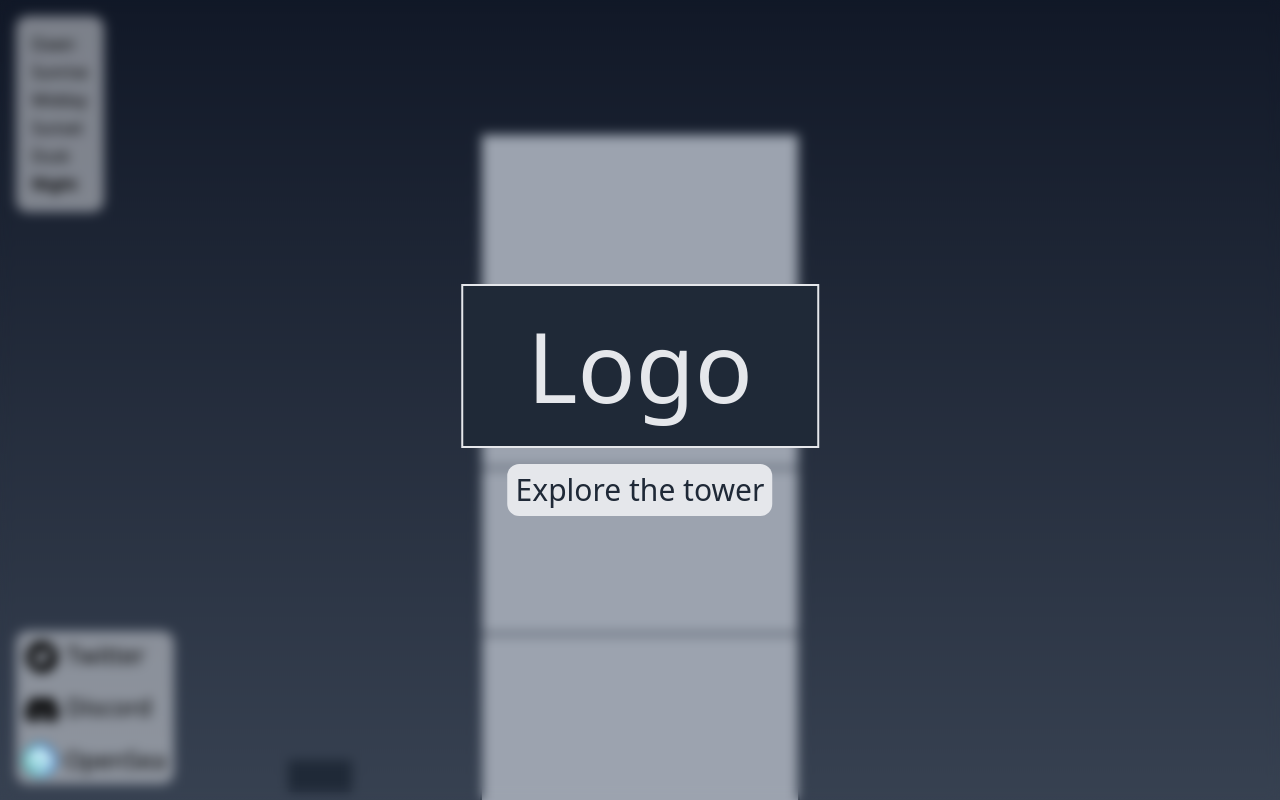
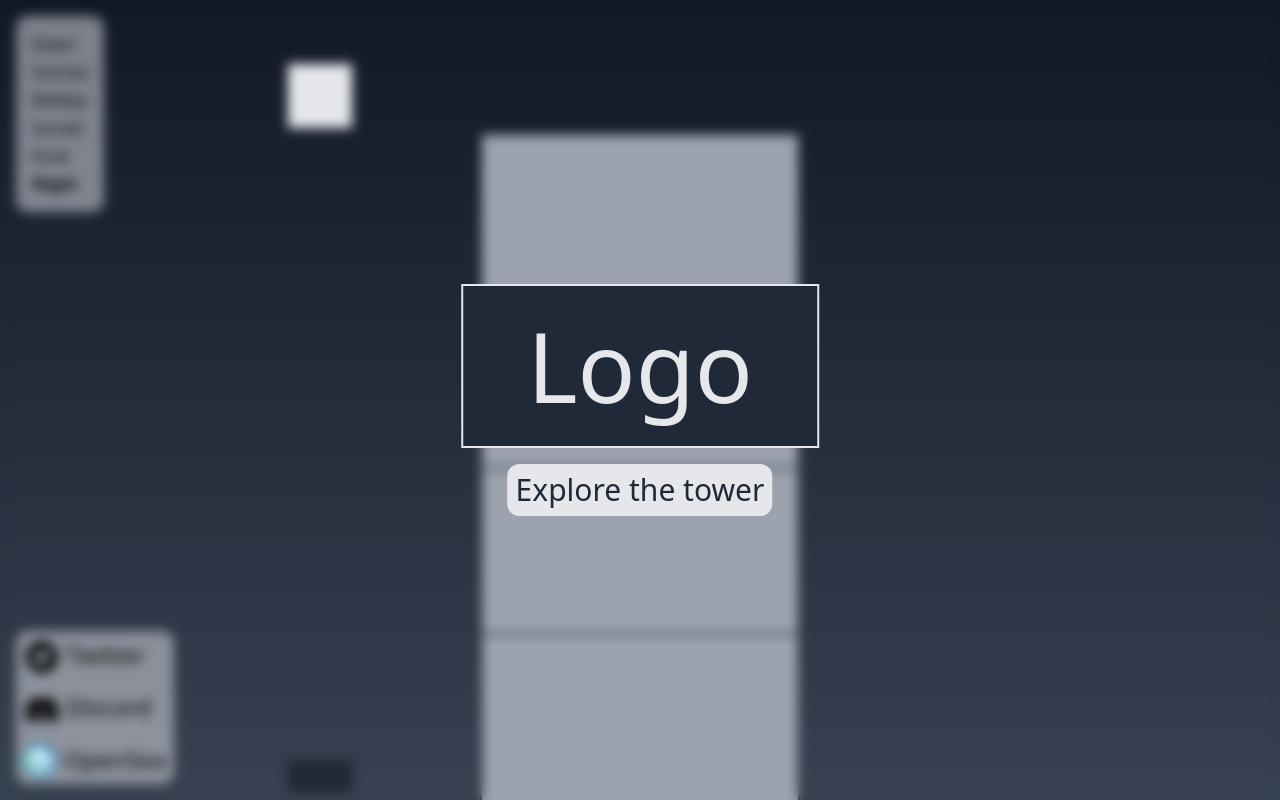
Before and after one commit to Legion555/bit-guy_website, a React (Create React App) app: page / in a window 1280 px wide. Built offline with nearby package versions, Linux system fonts and the light colour scheme.

Commit message:
add sun and moon

```diff
--- a/src/App.js
+++ b/src/App.js
@@ -1,6 +1,7 @@
-import {useEffect, useState} from 'react'
+import {useState} from 'react'
 //components
 import Intro from './components/Intro'
+import Background from './components/Background/index'
 import CloudContainer from './components/Clouds'
 import Building from './components/Building'
 import Car from './components/Car'
@@ -11,48 +12,11 @@ import Audio from './components/Audio'
 
 function App() {
   const [isEntered, setIsEntered] = useState(false);
-  const [timeOfDay, setTimeOfDay] = useState();
-
-  useEffect(() => {
-    let today = new Date();
-    let hour = today.getHours();
-    if (0 < hour && hour < 6) {
-      return setTimeOfDay('night');
-    } else if (5 < hour && hour < 8) {
-      return setTimeOfDay('dawn');
-    } else if (8 < hour && hour < 11) {
-      return setTimeOfDay('sunrise');
-    } else if (11 < hour && hour < 16) {
-      return setTimeOfDay('midday');
-    } else if (16 < hour && hour < 19) {
-      return setTimeOfDay('sunset');
-    } else if (19 < hour && hour < 24) {
-      return setTimeOfDay('night');
-    }
-  }, [])
-
-  const genBgColor = () => {
-    switch (timeOfDay) {
-      case 'dawn':
-        return 'bg-gradient-to-b from-blue-800 to-yellow-100';
-      case 'sunrise':
-        return 'bg-gradient-to-b from-blue-600 to-yellow-200';
-      case 'midday':
-        return 'bg-gradient-to-b from-blue-400 to-blue-400';
-      case 'sunset':
-        return 'bg-gradient-to-b from-blue-600 to-red-200';
-      case 'dusk':
-        return 'bg-gradient-to-b from-blue-800 to-yellow-600';
-      case 'night':
-        return 'bg-gradient-to-b from-gray-900 to-gray-700';
-      default:
-        break;
-    }
-  }
 
   return (
-    <div className={`w-full h-screen relative overflow-hidden ${genBgColor()}`}>
+    <div className="w-full h-screen relative overflow-hidden">
       {!isEntered && <Intro setIsEntered={setIsEntered} /> }
+      <Background />
 
       <Building />
       <Car isEntered={isEntered} />
@@ -60,29 +24,8 @@ function App() {
       {isEntered && <Audio /> }
 
       <SocialLinks />
-
-      <SetTimeOfDay timeOfDay={timeOfDay} setTimeOfDay={setTimeOfDay}  />
     </div>
   );
 }
 
-const SetTimeOfDay = ({timeOfDay, setTimeOfDay}) => {
-  return (
-    <div className="absolute z-30 top-4 left-4 p-4 flex flex-col gap-1 rounded-xl bg-gray-200 bg-opacity-50">
-      <h1 className={`cursor-pointer ${timeOfDay === 'dawn' && 'font-bold'}`}
-        onClick={() => setTimeOfDay('dawn')}>Dawn</h1>
-      <h1 className={`cursor-pointer ${timeOfDay === 'sunrise' && 'font-bold'}`}
-        onClick={() => setTimeOfDay('sunrise')}>Sunrise</h1>
-      <h1 className={`cursor-pointer ${timeOfDay === 'midday' && 'font-bold'}`}
-        onClick={() => setTimeOfDay('midday')}>Midday</h1>
-      <h1 className={`cursor-pointer ${timeOfDay === 'sunset' && 'font-bold'}`}
-        onClick={() => setTimeOfDay('sunset')}>Sunset</h1>
-      <h1 className={`cursor-pointer ${timeOfDay === 'dusk' && 'font-bold'}`}
-        onClick={() => setTimeOfDay('dusk')}>Dusk</h1>
-      <h1 className={`cursor-pointer ${timeOfDay === 'night' && 'font-bold'}`}
-        onClick={() => setTimeOfDay('night')}>Night</h1>
-    </div>
-  )
-}
-
 export default App;
--- /dev/null
+++ b/src/components/Background/index.js
@@ -0,0 +1,106 @@
+import {useState, useEffect} from 'react';
+
+
+
+export default function Background() {
+    const [timeOfDay, setTimeOfDay] = useState();
+
+  useEffect(() => {
+    let today = new Date();
+    let hour = today.getHours();
+    if (0 < hour && hour < 6) {
+      return setTimeOfDay('night');
+    } else if (5 < hour && hour < 8) {
+      return setTimeOfDay('dawn');
+    } else if (8 < hour && hour < 11) {
+      return setTimeOfDay('sunrise');
+    } else if (11 < hour && hour < 16) {
+      return setTimeOfDay('midday');
+    } else if (16 < hour && hour < 19) {
+      return setTimeOfDay('sunset');
+    } else if (19 < hour && hour < 24) {
+      return setTimeOfDay('night');
+    }
+  }, [])
+
+  const genBgColor = () => {
+    switch (timeOfDay) {
+      case 'dawn':
+        return 'bg-gradient-to-b from-blue-800 to-yellow-100';
+      case 'sunrise':
+        return 'bg-gradient-to-b from-blue-600 to-yellow-200';
+      case 'midday':
+        return 'bg-gradient-to-b from-blue-400 to-blue-400';
+      case 'sunset':
+        return 'bg-gradient-to-b from-blue-600 to-red-200';
+      case 'dusk':
+        return 'bg-gradient-to-b from-blue-800 to-yellow-600';
+      case 'night':
+        return 'bg-gradient-to-b from-gray-900 to-gray-700';
+      default:
+        break;
+    }
+  }
+
+    return (
+        <div className={`w-full h-full absolute top-0 left-0  ${genBgColor()}`}>
+            {timeOfDay === 'night' ?
+                <Moon timeOfDay={timeOfDay} />
+            :
+                <Sun timeOfDay={timeOfDay} />
+            }
+
+            <SetTimeOfDay timeOfDay={timeOfDay} setTimeOfDay={setTimeOfDay}  />
+        </div>
+    )
+}
+
+const Sun = ({timeOfDay}) => {
+    const sunPos = () => {
+        switch (timeOfDay) {
+            case 'dawn':
+              return 'left-16 bottom-1/4';
+            case 'sunrise':
+              return 'left-1/4 bottom-1/2';
+            case 'midday':
+              return 'left-1/2 -translate-x-1/2 top-16';
+            case 'sunset':
+              return 'right-1/4 bottom-1/2';
+            case 'dusk':
+              return 'right-16 bottom-1/4';
+            case 'night':
+              return 'hidden';
+            default:
+              break;
+          }
+    }
+
+    return (
+        <div className={`w-16 h-16 absolute transform ${sunPos()} bg-yellow-400`} />
+    )
+}
+
+const Moon = () => {
+    return (
+        <div className="w-16 h-16 absolute transform left-1/4 -translate-x-1/2 top-16 bg-gray-200" />
+    )
+}
+
+const SetTimeOfDay = ({timeOfDay, setTimeOfDay}) => {
+    return (
+      <div className="absolute z-30 top-4 left-4 p-4 flex flex-col gap-1 rounded-xl bg-gray-200 bg-opacity-50">
+        <h1 className={`cursor-pointer ${timeOfDay === 'dawn' && 'font-bold'}`}
+          onClick={() => setTimeOfDay('dawn')}>Dawn</h1>
+        <h1 className={`cursor-pointer ${timeOfDay === 'sunrise' && 'font-bold'}`}
+          onClick={() => setTimeOfDay('sunrise')}>Sunrise</h1>
+        <h1 className={`cursor-pointer ${timeOfDay === 'midday' && 'font-bold'}`}
+          onClick={() => setTimeOfDay('midday')}>Midday</h1>
+        <h1 className={`cursor-pointer ${timeOfDay === 'sunset' && 'font-bold'}`}
+          onClick={() => setTimeOfDay('sunset')}>Sunset</h1>
+        <h1 className={`cursor-pointer ${timeOfDay === 'dusk' && 'font-bold'}`}
+          onClick={() => setTimeOfDay('dusk')}>Dusk</h1>
+        <h1 className={`cursor-pointer ${timeOfDay === 'night' && 'font-bold'}`}
+          onClick={() => setTimeOfDay('night')}>Night</h1>
+      </div>
+    )
+  }
```
